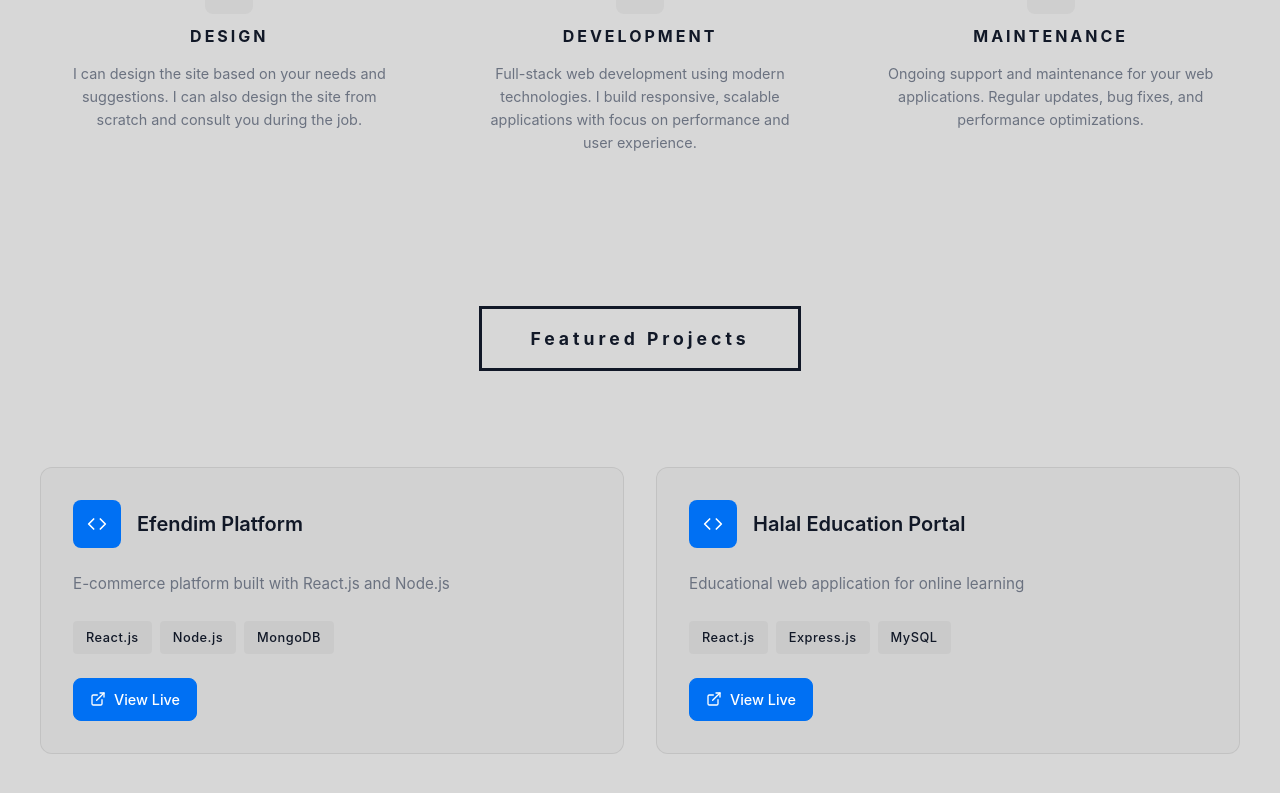
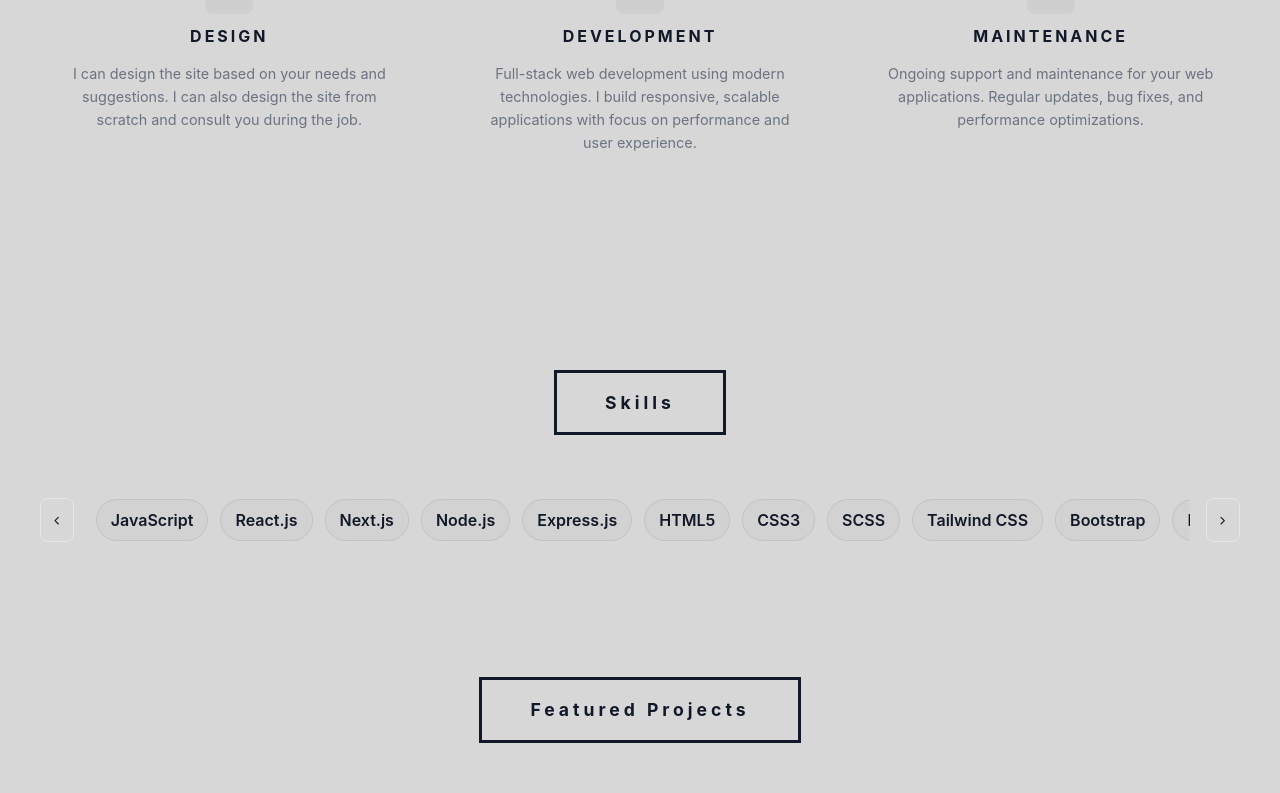
Before and after one commit to Hadi20Diab/my-portfolio, a Next.js app: page / in a window 1280 px wide. Shown: the part 1459-2252 px from the top of the page. Built offline with nearby package versions, Linux system fonts and the light colour scheme.

Commit message:
feat: add SkillsSection component with data fetching and scrolling functionality

```diff
--- a/src/components/HomeClient/HomeClient.jsx
+++ b/src/components/HomeClient/HomeClient.jsx
@@ -13,6 +13,11 @@ const AboutSection = dynamic(() => import('../AboutSection/AboutSection'), {
   loading: () => <Loading />,
 })
 
+const SkillsSection = dynamic(() => import('../SkillsSection/SkillsSection'), {
+  ssr: false,
+  loading: () => <Loading />,
+})
+
 const ProjectsSection = dynamic(() => import('../ProjectsSection/ProjectsSection'), {
   ssr: false,
   loading: () => <Loading />,
@@ -23,6 +28,7 @@ export default function HomeClient() {
     <>
       <HeroSection />
       <AboutSection />
+      <SkillsSection />
       <ProjectsSection />
     </>
   )
--- /dev/null
+++ b/src/components/SkillsSection/SkillsSection.jsx
@@ -0,0 +1,80 @@
+"use client"
+
+import { useEffect, useRef, useState } from 'react'
+import './SkillsSection.scss'
+import { getPortfolioData } from '../../utils/data'
+import Loading from '../Loading/Loading'
+import useInView from '../../hooks/useInView'
+import TitleBox from '../TitleBox/TitleBox'
+import { FiChevronLeft, FiChevronRight } from 'react-icons/fi'
+
+export default function SkillsSection() {
+  const [data, setData] = useState(null)
+  const containerRef = useRef(null)
+  const trackRef = useRef(null)
+  const inView = useInView(containerRef, { rootMargin: '0px', threshold: 0.1 })
+  const [autoplay, setAutoplay] = useState(true)
+
+  useEffect(() => {
+    if (!inView || data) return
+    let mounted = true
+    async function load() {
+      const d = await getPortfolioData()
+      if (mounted) setData(d)
+    }
+    load()
+    return () => { mounted = false }
+  }, [inView, data])
+
+  useEffect(() => {
+    if (!autoplay || !trackRef.current) return
+    const id = setInterval(() => {
+      if (!trackRef.current) return
+      // smooth scroll by width of one chip (approx)
+      const chip = trackRef.current.querySelector('.skillChip')
+      const step = (chip ? chip.offsetWidth + 12 : 120)
+      trackRef.current.scrollBy({ left: step, behavior: 'smooth' })
+      // if reached end, go back to start
+      if (trackRef.current.scrollLeft + trackRef.current.clientWidth >= trackRef.current.scrollWidth - 10) {
+        trackRef.current.scrollTo({ left: 0, behavior: 'smooth' })
+      }
+    }, 3000)
+    return () => clearInterval(id)
+  }, [autoplay])
+
+  function scrollBy(step) {
+    if (!trackRef.current) return
+    trackRef.current.scrollBy({ left: step, behavior: 'smooth' })
+  }
+
+  if (!data) {
+    return (
+      <section className="skillsSection" ref={containerRef}>
+        <div className="skillsInner">
+          <Loading text="Loading skills" />
+        </div>
+      </section>
+    )
+  }
+
+  const skills = data.skills.technical || []
+
+  return (
+    <section className="skillsSection" ref={containerRef}>
+      <div className="skillsInner">
+        <TitleBox><h2>Skills</h2></TitleBox>
+
+        <div className="skillsControls">
+          <button aria-label="Previous" className="ctrl left" onClick={() => scrollBy(-240)}><FiChevronLeft /></button>
+          <div className="skillsTrack" ref={trackRef} onMouseEnter={() => setAutoplay(false)} onMouseLeave={() => setAutoplay(true)}>
+            {skills.map((s, i) => (
+              <div key={i} className="skillChip">{s}</div>
+            ))}
+          </div>
+          <button aria-label="Next" className="ctrl right" onClick={() => scrollBy(240)}><FiChevronRight /></button>
+        </div>
+
+      </div>
+    </section>
+  )
+}
--- /dev/null
+++ b/src/components/SkillsSection/SkillsSection.scss
@@ -0,0 +1,67 @@
+@use '../../styles/variables' as vars;
+
+.skillsSection {
+  padding: vars.$space-xxl 0;
+  background: transparent;
+
+  .skillsInner {
+    max-width: vars.$container-max;
+    margin: 0 auto;
+    padding: 0 vars.$space-xl;
+    text-align: center;
+  }
+
+  .skillsControls {
+    display: flex;
+    align-items: center;
+    gap: vars.$space-md;
+    margin-top: vars.$space-lg;
+  }
+
+  .ctrl {
+    background: transparent;
+    border: 1px solid var(--border);
+    color: var(--text);
+    width: 44px;
+    height: 44px;
+    border-radius: 8px;
+    display: inline-flex;
+    align-items: center;
+    justify-content: center;
+    cursor: pointer;
+    transition: background vars.$transition-fast ease, transform vars.$transition-fast ease;
+
+    &:hover { transform: translateY(-3px); background: var(--muted-bg); }
+  }
+
+  .skillsTrack {
+    display: flex;
+    gap: 12px;
+    overflow-x: auto;
+    scroll-behavior: smooth;
+    padding: 8px 6px;
+    -webkit-overflow-scrolling: touch;
+    scrollbar-width: none; /* Firefox */
+
+    &::-webkit-scrollbar { display: none; }
+
+    .skillChip {
+      flex: 0 0 auto;
+      background: var(--card-bg);
+      border: 1px solid var(--card-border);
+      padding: 10px 14px;
+      border-radius: 999px;
+      color: var(--text);
+      font-weight: 600;
+      white-space: nowrap;
+      transition: transform vars.$transition-fast ease, background vars.$transition-fast ease;
+
+      &:hover { transform: translateY(-4px); background: var(--brand); color: var(--bg); }
+    }
+  }
+
+  @media screen and (max-width: #{vars.$bp-md}) {
+    .skillsControls { gap: vars.$space-sm; }
+    .ctrl { width: 38px; height: 38px; }
+  }
+}
```
